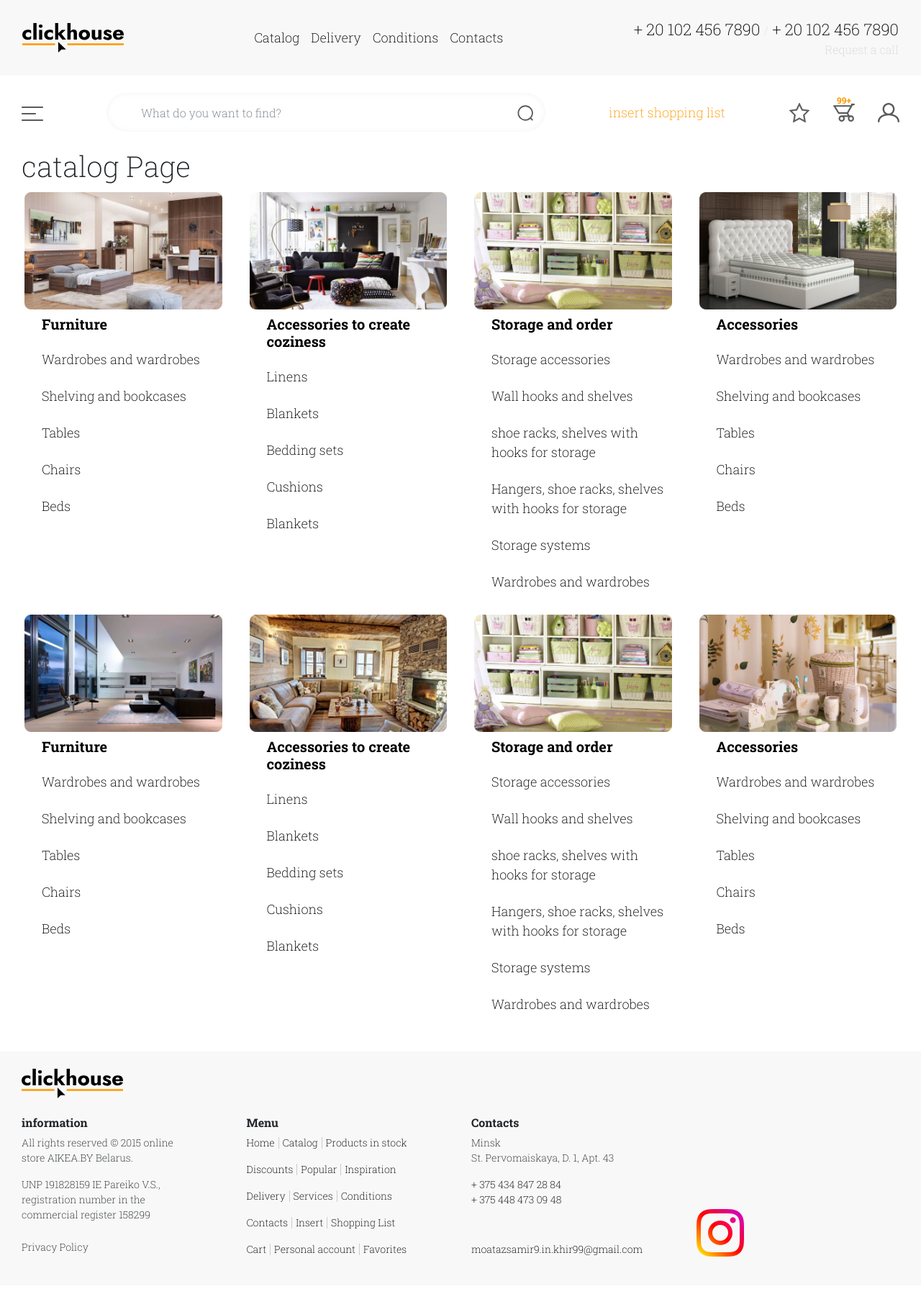
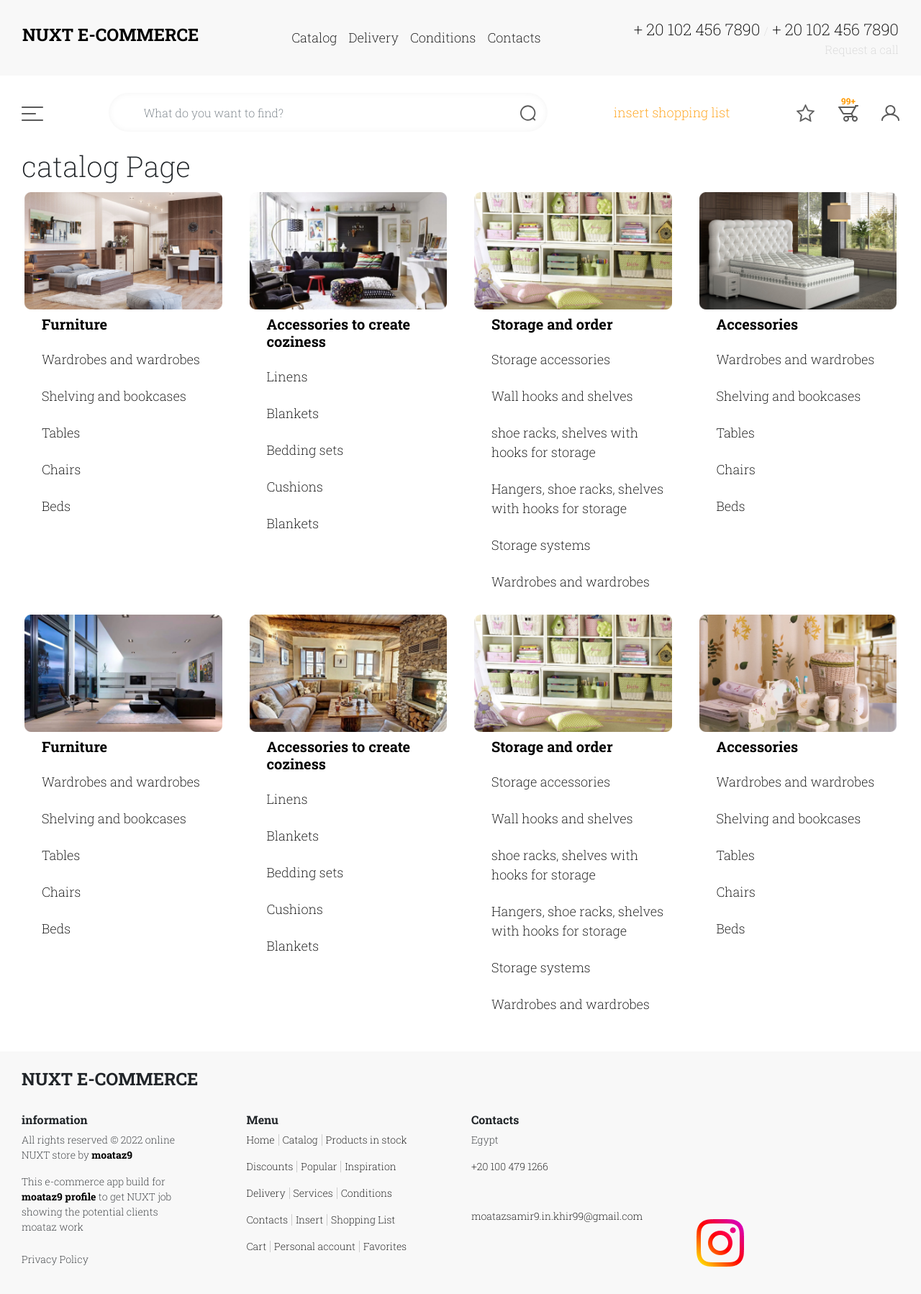
Before and after one commit to moataz9/nuxt-ecommerce-app, a Nuxt app: page /catalog in a window 1280 px wide. Shown: the whole page at 72% size. Built offline with nearby package versions, Linux system fonts and the light colour scheme.

Commit message:
redsign and grid system

```diff
--- a/assets/styles/custom.scss
+++ b/assets/styles/custom.scss
@@ -10,18 +10,6 @@ body {
 
 .text-black {
   color: #000;
-}
-
-.custom-form-control {
-  box-shadow: $app-shadow;
-  border-radius: 30px;
-  padding: 1.7rem;
-  border: none;
-  &:focus {
-    border-color: #eee;
-    outline: 0;
-    box-shadow: 0 0 0 0.2rem rgba(159, 183, 228, 0.25);
-  }
 }
 
 .app-shadow {
@@ -81,7 +69,7 @@ a.app-color:hover {
 
 a {
   color: #000;
-  transition: color .1s ease-in-out;
+  transition: color 0.1s ease-in-out;
   &:hover {
     text-decoration: none !important;
     color: $app-color;
--- a/components/Main/Footer.vue
+++ b/components/Main/Footer.vue
@@ -4,7 +4,7 @@
       <b-container fluid>
         <b-row class="pb-4">
           <b-col cols="12">
-            <b-img src="/images/logo.svg" alt="logo"></b-img>
+            <p class="h4 font-weight-bold text-uppercase">nuxt e-commerce</p>
           </b-col>
         </b-row>
         <b-row class="row-cols-1 row-cols-md-2 row-cols-xl-4">
@@ -13,11 +13,30 @@
             <div class="pr-5">
               <h4 class="footer-title">information</h4>
               <div class="footer-info">
-                <p>All rights reserved © 2015 online store AIKEA.BY Belarus.</p>
-                <address>
-                  UNP 191828159 IE Pareiko V.S., registration number in the
-                  commercial register 158299
-                </address>
+                <p>
+                  All rights reserved © 2022 online NUXT store by
+                  <a
+                    href="http://www.github.com/moataz9"
+                    target="_blank"
+                    rel="noopener noreferrer"
+                    class="font-weight-bold"
+                  >
+                    moataz9
+                  </a>
+                </p>
+                <p>
+                  This e-commerce app build for
+                  <a
+                    href="http://www.github.com/moataz9"
+                    target="_blank"
+                    rel="noopener noreferrer"
+                    class="font-weight-bold"
+                  >
+                    moataz9 profile
+                  </a>
+                  to get NUXT job <br />
+                  showing the potential clients moataz work
+                </p>
                 <p class="mt-4">Privacy Policy</p>
               </div>
             </div>
@@ -26,20 +45,13 @@
           <b-col>
             <div class="pr-5">
               <h4 class="footer-title">Menu</h4>
-              <ul
-                v-for="(linkArr, i) in footerLinks"
-                :key="i"
-                class="footer-links"
-              >
+              <ul v-for="(linkArr, i) in footerLinks" :key="i" class="footer-links">
                 <li
                   v-for="(linkInfo, index) in linkArr"
                   :key="index"
                   class="footer-links_link"
                 >
-                  <nuxt-link
-                    class="text-decoration-none"
-                    :to="{ name: linkInfo.routeName }"
-                  >
+                  <nuxt-link class="text-decoration-none" :to="{ name: linkInfo.routeName }">
                     {{ linkInfo.name }}
                   </nuxt-link>
                 </li>
@@ -51,16 +63,10 @@
             <h4 class="footer-title">Contacts</h4>
             <ul class="pl-0 list-unstyled footer-info">
               <li>
-                <address>
-                  Minsk <br />
-                  St. Pervomaiskaya, D. 1, Apt. 43
-                </address>
+                <address>Egypt</address>
               </li>
               <li>
-                <a href="tel:+"> + 375 434 847 28 84 </a>
-              </li>
-              <li>
-                <a href="tel:+"> + 375 448 473 09 48 </a>
+                <a href="tel:+201004791266" title="content moataz"> +20 100 479 1266 </a>
               </li>
               <li class="mt-5">
                 <a
@@ -75,9 +81,7 @@
           </b-col>
           <!--  -->
           <b-col>
-            <ul
-              class="list-unstyled pl-0 d-flex justify-content-end flex-column h-100"
-            >
+            <ul class="list-unstyled pl-0 d-flex justify-content-end flex-column h-100">
               <li class="my-3">
                 <b-img src="/images/social/instegram.png"></b-img>
               </li>
--- a/components/Main/Navbar.vue
+++ b/components/Main/Navbar.vue
@@ -4,7 +4,7 @@
       <b-container fluid>
         <b-navbar-brand class="mr-0">
           <nuxt-link :to="{ name: 'index' }">
-            <b-img src="/images/logo.svg" />
+            <p class="h4 font-weight-bold text-uppercase">nuxt e-commerce</p>
           </nuxt-link>
         </b-navbar-brand>
 
--- a/components/Main/Search.vue
+++ b/components/Main/Search.vue
@@ -5,6 +5,7 @@
     <b-container fluid class="d-flex justify-content-between align-items-center">
       <div>
         <img
+        class="humburger-icon"
           v-b-toggle.app-sidebar
           src="/icons/hamburger.svg"
           alt="humburger-icon"
@@ -28,7 +29,7 @@
         </nuxt-link>
       </div>
 
-      <ul class="icons mb-0">
+      <ul class="app-icons mb-0">
         <!-- popular products -->
         <li>
           <nuxt-link :to="{ name: 'popular' }">
@@ -70,10 +71,12 @@ export default {
 </script>
 
 <style lang="scss" scoped>
-img {
+$app-shadow: inset 0px 0px 10px rgba(#000, 0.05);
+
+.humburger-icon {
   width: 30px;
 }
-.icons {
+.app-icons {
   padding-left: 0;
   li {
     display: inline-block;
@@ -113,4 +116,20 @@ img {
     }
   }
 }
+.custom-form-control {
+  box-shadow: $app-shadow;
+  border-radius: 30px;
+  padding: 1.7rem;
+  border: none;
+  &:focus {
+    border-color: #eee;
+    outline: 0;
+    // box-shadow: 0 0 0 0.2rem rgba(159, 183, 228, 0.25);
+    background: linear-gradient(98.34deg, #ffffff 0%, #ffffff 100%);
+    box-shadow: inset 0px 0px 5px rgba(255, 153, 0, 0.3);
+    &::placeholder {
+      opacity: 0;
+    }
+  }
+}
 </style>
--- a/pages/catalog/index.vue
+++ b/pages/catalog/index.vue
@@ -6,7 +6,7 @@
           <h1>catalog Page</h1>
         </b-col>
       </b-row>
-      <b-row class="row-cols-xl-4">
+      <b-row cols="2" cols-md="4">
         <b-col v-for="catalog in catalogs" :key="catalog.id">
           <div class="p-1">
             <b-img
--- a/pages/index.vue
+++ b/pages/index.vue
@@ -1,6 +1,5 @@
 <template>
   <div>
-    <!-- <img src="/images/image.jpg" alt="" /> -->
     <div class="container-xxl">
       <b-container fluid>
         <b-row>
@@ -23,16 +22,13 @@
           </b-col>
         </b-row>
 
-        <b-row class="row-cols-xl-5">
+        <b-row cols="2" cols-md="4" cols-xl="5">
           <b-col
             v-for="category in categories.slice(0, 10)"
             :key="category.id"
             class="text-center mt-4"
           >
-            <MainCategory
-              :imagePath="category.image"
-              :categoryName="category.name"
-            />
+            <MainCategory :imagePath="category.image" :categoryName="category.name" />
           </b-col>
         </b-row>
 
@@ -47,12 +43,8 @@
           </b-col>
         </b-row>
 
-        <b-row class="row-cols-4">
-          <b-col
-            v-for="item in items.slice(0, 12)"
-            :key="item.id"
-            class="mt-4"
-          >
+        <b-row cols="2" cols-md="4">
+          <b-col v-for="item in items.slice(0, 12)" :key="item.id" class="mt-4">
             <AppItem
               :imagePath="item.image"
               :itemName="item.name"
@@ -63,7 +55,6 @@
             />
           </b-col>
         </b-row>
-
       </b-container>
     </div>
   </div>
```
Also changed, not shown: static/images/logo.svg (deleted).
